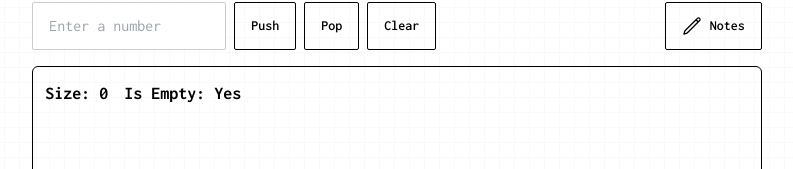
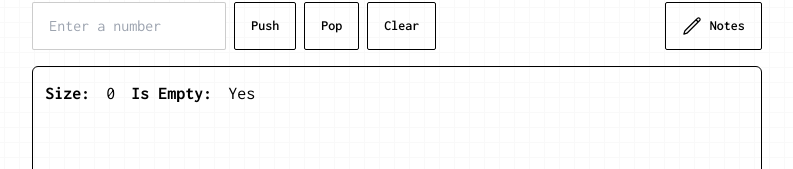
Before and after one commit to terrencejihoonjung/ds-visualizer, a React (Vite) app: page /#/stack in a window 1280 px wide. Shown: the part 135-304 px from the top of the page, without its empty margins (243-1036 px from the left). Built offline with nearby package versions, Linux system fonts and the light colour scheme.

Commit message:
finished stack and queue pages + added tests

```diff
--- a/src/components/DSPlaygrounds/QueuePG.tsx
+++ b/src/components/DSPlaygrounds/QueuePG.tsx
@@ -88,6 +88,7 @@ function QueuePG({ className }: PlaygroundProps) {
             onChange={(e) => setInputValue(e.target.value)}
             className="input input-bordered"
             placeholder="Enter a number"
+            data-testid="num-input"
           />
           <button onClick={handleEnqueue} className="btn btn-outline">
             Enqueue
@@ -107,10 +108,10 @@ function QueuePG({ className }: PlaygroundProps) {
       {/* Visualization Window */}
       <div className="relative p-4 h-playground w-full flex flex-col justify-center items-center border border-black rounded-md">
         <div className="absolute top-0 left-0 p-3 text-lg flex space-x-4">
-          <span className="font-bold">Size: {size}</span>
-          <span className="font-bold">
-            Is Empty: {isEmpty() ? "Yes" : "No"}
-          </span>
+          <span className="font-bold">Size: </span>
+          <span data-testid="size">{size}</span>
+          <span className="font-bold">Is Empty: </span>
+          <span data-testid="is-empty">{isEmpty() ? "Yes" : "No"}</span>
         </div>
 
         <div className="flex items-center space-x-2">
--- a/src/components/DSPlaygrounds/StackPG.tsx
+++ b/src/components/DSPlaygrounds/StackPG.tsx
@@ -4,7 +4,7 @@ import { Link } from "react-router-dom";
 import PencilIcon from "../Icons/PencilIcon";
 import map from "../../data/data-structures";
 
-const MAX_STACK_SIZE = 12; // Increased for demonstration
+const MAX_STACK_SIZE = 12; // stack max size
 
 function StackPG({ className }: PlaygroundProps) {
   const ds = map.get("stack")!;
@@ -66,6 +66,7 @@ function StackPG({ className }: PlaygroundProps) {
             onChange={(e) => setInputValue(e.target.value)}
             className="input input-bordered"
             placeholder="Enter a number"
+            data-testid="num-input"
           />
           <button onClick={handlePush} className="btn btn-outline">
             Push
@@ -85,10 +86,10 @@ function StackPG({ className }: PlaygroundProps) {
       {/* Visualization Window */}
       <div className="relative p-4 h-playground w-full flex flex-col justify-center items-center border border-black rounded-md">
         <div className="absolute top-0 left-0 p-3 text-lg flex space-x-4">
-          <span className="font-bold">Size: {stack.length}</span>
-          <span className="font-bold">
-            Is Empty: {isEmpty() ? "Yes" : "No"}
-          </span>
+          <span className="font-bold">Size: </span>
+          <span data-testid="size">{stack.length}</span>
+          <span className="font-bold">Is Empty: </span>
+          <span data-testid="is-empty">{isEmpty() ? "Yes" : "No"}</span>
         </div>
 
         <div
```
Also changed, not shown: 2 other files (tests, documents, lock files or other folders).
